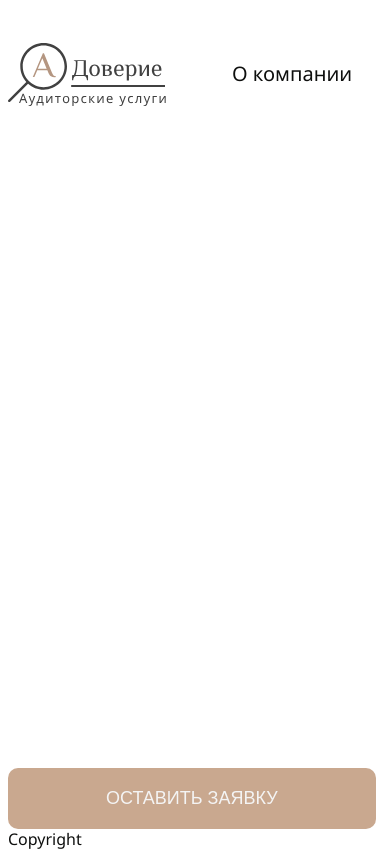
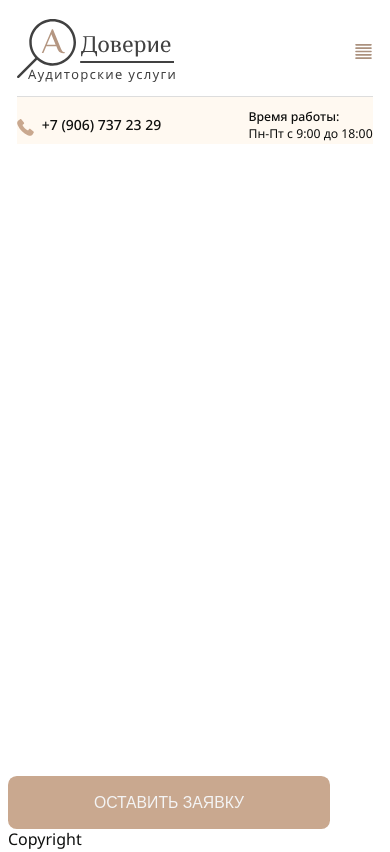
Before and after one commit to Turalinov/doverie-audit.ru, a website: page src/index.html in a window 390 px wide. Drawn offline with nearby package versions, Linux system fonts and the light colour scheme; files that its build step writes are made by us from their sources; files whose address does not match are found by name.

Commit message:
added fonts, mixins, update structure scss, added mobile versions header

```diff
--- a/gulpfile.js
+++ b/gulpfile.js
@@ -127,6 +127,7 @@ task('watch', () => {
   watch(`./${SRC_PATH}/scripts/*.js`, series('scripts'))
   watch(`./${SRC_PATH}/images/icons/*.svg`, series('icons'))
   watch([`./${SRC_PATH}/images/*.png`, `./${SRC_PATH}/images/*.svg`], series('images'))
+  watch([`./${SRC_PATH}/fonts/*.woff`, `./${SRC_PATH}/fonts/*.woff2`], series('fonts'))
 
 })
 
--- a/src/index.html
+++ b/src/index.html
@@ -22,18 +22,17 @@
         <div class="container">
           <div class="header__col">
             <div class="header__row">
-              <a href="/" class="logo" title="На главную">
                 <img src="images/logo.svg" title="Доверие - Аудиторские услуги" alt="Доверие - Аудиторские услуги"
-                  class="logo__img">
-              </a>
-              <nav class="menu header__menu">
+                  class="logo">
+                  <div class="header__menu">
+                    <nav class="menu">
                       <button class="menu__toggle">
                         свернуть меню
                         <span></span>
                       </button>
                       <ul class="menu__list">
                         <li class="menu__item">
-                    <a href="#about" class="menu__link" title="О компании">О компании</a>
+                          <a href="#about" class="menu__link" title="О компании">О&nbsp;компании</a>
                         </li>
                         <li class="menu__item">
                           <a href="#services" class="menu__link" title="Услуги">Услуги</a>
@@ -47,19 +46,20 @@
                       </ul>
                     </nav>
                   </div>
+            </div>
             <div class="header__row">
               <div class="worktime header__worktime">
                 <div class="worktime__title">Время работы:</div>
                 <div class="worktime__schedule">Пн-Пт с 9:00 до 18:00</div>
               </div>
-              <a href="tel:+79067372329" class="phone">+7 (906) 737 23 29</a>
+              <a href="tel:+79067372329" class="phone header__phone">+7 (906) 737 23 29</a>
             </div>
           </div>
         </div>
       </header>
     </div>
     <div class="footer">
-      <button class="btn">Оставить заявку</button>
+      <button type="button" class="btn">Оставить заявку</button>
       Copyright
     </div>
   </div>
--- a/src/styles/blocks/header.scss
+++ b/src/styles/blocks/header.scss
@@ -1,38 +1,93 @@
 .header {
-  padding: 35px 0 50px;
+  padding: rem(35px) 0 rem(50px);
   background-color: #fff;
-  &__col {
+
+  @include tablets {
+      padding: rem(13px) 0 rem(44px);
+  }
+}
+
+.header__col {
   display: flex;
   justify-content: space-between;
   align-items: center;
+
+  @include tablets {
+    flex-direction: column;
   }
-  &__row {
+
+}
+
+.header__row {
   display: flex;
   align-items: center;
 
   &:nth-child(1) {
     justify-content: flex-start;
-      flex: 1.3;
+
+    // flex: 1;
+
+    @include tablets {
+      padding-bottom: rem(14px);
+      border-bottom: 1px solid #ddd;
+      justify-content: space-between;
+      width: 100%;
+    }
+
+    @include phones {
+      justify-content: space-between;
+    }
   }
 
   &:nth-child(2) {
     justify-content: flex-end;
-      flex: 1;
+    flex-wrap: wrap;
+    // flex: 1;
+
+    @include tablets {
+      padding-top: rem(14px);
+      justify-content: space-between;
+      width: 100%;
+      flex-direction: row-reverse;
+      flex-wrap: nowrap;
     }
-  }
-  &__menu {
-    margin-left: 65px;
-  }
-  &__worktime {
-    margin-right: 80px;
-  }
-}
-@media (max-width: $breakpoint-desktop-lg) {
-  .header {
-    &__row {
-      &:nth-child(1) {
-        flex: 1.2;
+    @include phones {
+      justify-content: space-between;
+      background: linear-gradient(127.44deg, #FFF9F1 99.97%, rgba(255, 249, 241, 0) 102.12%);
     }
   }
 }
+
+.header__menu {
+  margin-left: rem(65px);
+
+  @include phones {
+    margin-left: 0;
   }
+
+}
+
+.header__worktime {
+  // margin-right: rem(50px);
+
+  @include tablets {
+    // margin-right: 0;
+  }
+}
+
+.header__phone {
+  margin-left: rem(50px);
+
+  @include tablets {
+    margin-left: 0;
+  }
+}
+
+
+// @media (max-width: $breakpoint-desktop-lg) {
+//   .header__row {
+//     &:nth-child(1) {
+//       flex: 1.2;
+//     }
+//   }
+// }
--- a/src/styles/blocks/menu.scss
+++ b/src/styles/blocks/menu.scss
@@ -1,41 +1,82 @@
 .menu {
-  font-size: 20px;
-  &__toggle {
+  font-size: rem(20px);
+  position: relative;
+
+  @include tablets {
+    font-size: rem(16px);
+  }
+}
+
+.menu__toggle {
   display: none;
   font-size: 0;
   position: relative;
-    width: 20px;
-    height: 18px;
+  width: rem(20px);
+  height: rem(18px);
   background-image: url('images/hamburger.svg');
   background-size: contain;
   background-position: center;
   background-repeat: no-repeat;
+  &:hover {
+    filter: grayscale(1);
+  }
 
-  }
-  &__list {
-    display: flex;
-  }
-  &__item {
-    & + .menu__item {
-      margin-left: 76px;
+  @include phones {
+    display: block;
+    z-index: $z-hamburger;
   }
 }
 
-  &__link {
+.menu__list {
+  display: flex;
+
+  @include phones {
+    display: none;
+    background-color: #fff;
+    top: rem(-40px);
+    right: rem(-10px);
+    flex-direction: column;
+    position: absolute;
+    border-radius: 10px;
+    box-shadow: 0px 0px 19px 1px rgba(0, 0, 0, 0.1);
+    padding: rem(36px) rem(17px) rem(30px) rem(8px);
+    z-index: $z-menu;
+  }
+}
+
+.menu__item {
+
+  @include phones {
+    margin-left: rem(20px);
+    margin-right: rem(30px);
+    border-bottom: 0.6px solid $brown;
+    padding: rem(5px) 0 rem(2px);
+  }
+
+  &+.menu__item {
+    margin-left: rem(56px);
+
+
+    @include phones {
+      margin-left: rem(20px);
+    }
+
+  }
+}
+
+.menu__link {
   color: $black;
   text-decoration: none;
+
   &:hover {
     color: $brown;
   }
 }
-}
 
-@media (max-width: $breakpoint-desktop-lg) {
-  .menu {
-    &__item {
-      & + .menu__item {
-        margin-left: 30px;
-      }
-    }
-  }
-}
+// @media (max-width: $breakpoint-desktop-lg) {
+//   .menu__item {
+//     &+.menu__item {
+//       margin-left: rem(30px);
+//     }
+//   }
+// }
--- a/src/styles/blocks/phone.scss
+++ b/src/styles/blocks/phone.scss
@@ -2,18 +2,28 @@
   font-weight: 500;
   text-decoration: none;
   color: $black;
-  font-size: 20px;
+  font-size: rem(20px);
   position: relative;
+  padding-left: rem(28px);
+
+  @include phones {
+    font-size: rem(16px);
+  }
   &::before {
     content: '';
     position: absolute;
     background-image: url('images/phone.svg');
-    background-size: contain;
+    background-size: cover;
     background-position: center;
     background-repeat: no-repeat;
-    width: 21px;
-    height: 21px;
-    left: -28px;
-    top: 3px;
+    width: rem(21px);
+    height: rem(21px);
+    top: rem(3px);
+    left: 0;
+
+    @include tablets {
+      width: 17px;
+      height: 17px;
+    }
   }
 }
--- a/src/styles/blocks/worktime.scss
+++ b/src/styles/blocks/worktime.scss
@@ -1,10 +1,20 @@
 .worktime {
-  font-size: 18px;
+  font-size: rem(18px);
   display: flex;
-  justify-content: start;
+  justify-content: flex-end;
   align-items: center;
-  &__title {
-    font-weight: 500;
-    margin-right: 10px;
+  flex-wrap: wrap;
+
+  @include phones {
+    font-size: rem(14px);
+    flex-direction: column;
+    justify-content: center;
+    align-items: flex-start;
   }
+
 }
+
+.worktime__title {
+  font-weight: 500;
+  margin-right: rem(10px);
+}
--- a/src/styles/blocks/base.scss
+++ b/src/styles/layout/base.scss
@@ -1,5 +1,14 @@
 :root {
   box-sizing: border-box;
+  font-size: calc(16px);
+
+  @include tablets {
+    font-size: calc(15px);
+  }
+
+  @include phones {
+    font-size: calc(14px);
+  }
 }
 
 *,
@@ -7,7 +16,6 @@
 *::after {
   box-sizing: inherit;
 }
-
 
 html,
 body {
@@ -19,7 +27,7 @@ body {
   line-height: 1.42;
   -webkit-font-smoothing: antialised;
   -moz-osx-font-smoothing: grayscale;
-  font-family: "Nato Sans", Arial, sans-serif;
+  @include noto;
   font-weight: 400;
   color: $black;
 }
@@ -49,15 +57,17 @@ body {
 ul {
   margin: 0;
   padding: 0;
-  & > li {
-    list-style: none;
-  }
+}
+
+ul>li {
+  list-style: none;
 }
 
 button {
   border: none;
   background: transparent;
   cursor: pointer;
+
   &:focus {
     outline: none;
   }
@@ -66,9 +76,9 @@ button {
 .btn {
   color: $white;
   background-color: $brown;
-  border-radius: 10px;
-  padding: 19px 97px;
-  font-size: 18px;
+  border-radius: rem(10px);
+  padding: rem(19px) rem(97px);
+  font-size: rem(18px);
   text-transform: uppercase;
   border: 1px solid transparent;
   &:focus {
@@ -88,23 +98,24 @@ h5,
 h6 {
   margin: 0;
   font-weight: 400;
+  line-height: 1;
 }
 
 h1 {
-  font-size: 36px;
+  font-size: rem(36px);
 }
 
 h2 {
-  font-size: 36px;
+  font-size: rem(36px);
 }
 
 h3 {
-  font-size: 24px;
+  font-size: rem(24px);
   font-weight: 600;
 }
 
 h4 {
-  font-size: 22px;
+  font-size: rem(22px);
   font-weight: 500;
 }
 
@@ -130,25 +141,7 @@ img {
 }
 
 .container {
-  width: 1430px;
+  width: 95%;
+  max-width: 1430px;
   margin: 0 auto;
 }
-
-@media (max-width: $breakpoint-desktop-lg) {
-  .container{
-    width: 1336px;
-  }
-}
-
-
-
-@media (max-width: $breakpoint-tablet) {
-
-}
-
-@media (max-width: $breakpoint-mobile) {
-
-}
-@media (max-width: $breakpoint-mobile-sm) {
-
-}
--- /dev/null
+++ b/src/styles/layout/fonts.scss
@@ -0,0 +1,39 @@
+@font-face {
+  font-family: 'Nato Sans';
+  src: url('fonts/notosans-bold-webfont.woff2') format('woff2'),
+    url('fonts/notosans-bold-webfont.woff') format('woff');
+  font-weight: 700;
+  font-style: normal;
+}
+
+@font-face {
+  font-family: 'Nato Sans';
+  src: url('fonts/notosans-medium-webfont.woff2') format('woff2'),
+    url('fonts/notosans-medium-webfont.woff') format('woff');
+  font-weight: 500;
+  font-style: normal;
+}
+
+@font-face {
+  font-family: 'Nato Sans';
+  src: url('fonts/notosans-regular-webfont.woff2') format('woff2'),
+    url('fonts/notosans-regular-webfont.woff') format('woff');
+  font-weight: 400;
+  font-style: normal;
+}
+
+@font-face {
+  font-family: 'Nato Sans';
+  src: url('fonts/notosans-semibold-webfont.woff2') format('woff2'),
+    url('fonts/notosans-semibold-webfont.woff') format('woff');
+  font-weight: 600;
+  font-style: normal;
+}
+
+@font-face {
+  font-family: 'Teno Sans';
+  src: url('tenorsans-webfont.woff2') format('woff2'),
+    url('tenorsans-webfont.woff') format('woff');
+  font-weight: normal;
+  font-style: normal;
+}
--- /dev/null
+++ b/src/styles/layout/mixins.scss
@@ -0,0 +1,40 @@
+@mixin teno() {
+  font-family: "Teno Sans", Arial, sans-serif;
+}
+
+@mixin noto($style: regular) {
+  font-family: "Nato Sans", Arial, sans-serif;
+
+  @if $style==regular {
+    font-weight: 400;
+  }
+
+  @if $style==medium {
+    font-weight: 500;
+  }
+
+  @if $style==semibold {
+    font-weight: 600;
+  }
+
+  @if $style==bold {
+    font-weight: 700;
+  }
+
+}
+
+@mixin tablets() {
+  @media screen and (max-width: 768px) {
+    @content;
+  }
+}
+
+@mixin phones() {
+  @media screen and (max-width: 480px) {
+    @content;
+  }
+}
+
+@function rem($px) {
+  @return $px / 16px + 0rem;
+}
--- a/src/styles/main.scss
+++ b/src/styles/main.scss
@@ -1,71 +1,21 @@
 $black: rgba(14, 15, 14, 1);
 $white: rgba(244, 244, 244, 1);
 $light: rgba(249, 249, 249, 1);
-
 $brown:   rgba(201, 168, 143, 1);
 $brown-hover: #b3957e;
-
 $brown-light: rgba(251, 247, 241, 1);
 $turquoise: rgba(113, 177, 183, 1);
 $gray: rgba(180, 180, 180, 1);
-
 $brown-dark: #6b6b6b;
 
-$breakpoint-desktop-lg: 1490px;
-$breakpoint-desktop: 1280px;
-$breakpoint-desktop-sm: 992px;
-$breakpoint-tablet: 768px;
-$breakpoint-tablet-sm: 576px;
-$breakpoint-mobile: 480px;
-$breakpoint-mobile-sm: 320px;
-
-
-@font-face {
-  font-family: 'Nato Sans';
-  src: url('fonts/notosans-bold-webfont.woff2') format('woff2'),
-    url('fonts/notosans-bold-webfont.woff') format('woff');
-  font-weight: 700 ;
-  font-style: normal;
-
-}
-
-
-
-
-@font-face {
-  font-family: 'Nato Sans';
-  src: url('fonts/notosans-medium-webfont.woff2') format('woff2'),
-    url('fonts/notosans-medium-webfont.woff') format('woff');
-  font-weight: 500 ;
-  font-style: normal;
-}
-
-
-
-
-@font-face {
-  font-family: 'Nato Sans';
-  src: url('fonts/notosans-regular-webfont.woff2') format('woff2'),
-    url('fonts/notosans-regular-webfont.woff') format('woff');
-  font-weight: 400 ;
-  font-style: normal;
-
-}
-
-
-
-
-@font-face {
-  font-family: 'Nato Sans';
-  src: url('fonts/notosans-semibold-webfont.woff2') format('woff2'),
-    url('fonts/notosans-semibold-webfont.woff') format('woff');
-  font-weight: 600 ;
-  font-style: normal;
-
-}
-
+$z-hamburger: 2;
+$z-menu: 1;
 
 // $z-modal-back: 300;
 // $z-modal-body: 400;
 
+@import "./layout/fonts.scss";
+@import "./layout/mixins.scss";
+@import "./layout/base.scss";
+
 @import "./blocks/*.scss";
```
Also changed, not shown: docs/index.html (+7 -7 lines), docs/fonts/tenorsans-webfont.woff (added), docs/fonts/tenorsans-webfont.woff2 (added), docs/main.min.css, src/fonts/tenorsans-webfont.woff (added), src/fonts/tenorsans-webfont.woff2 (added). Lines whose indentation alone changed are shown as unchanged.
